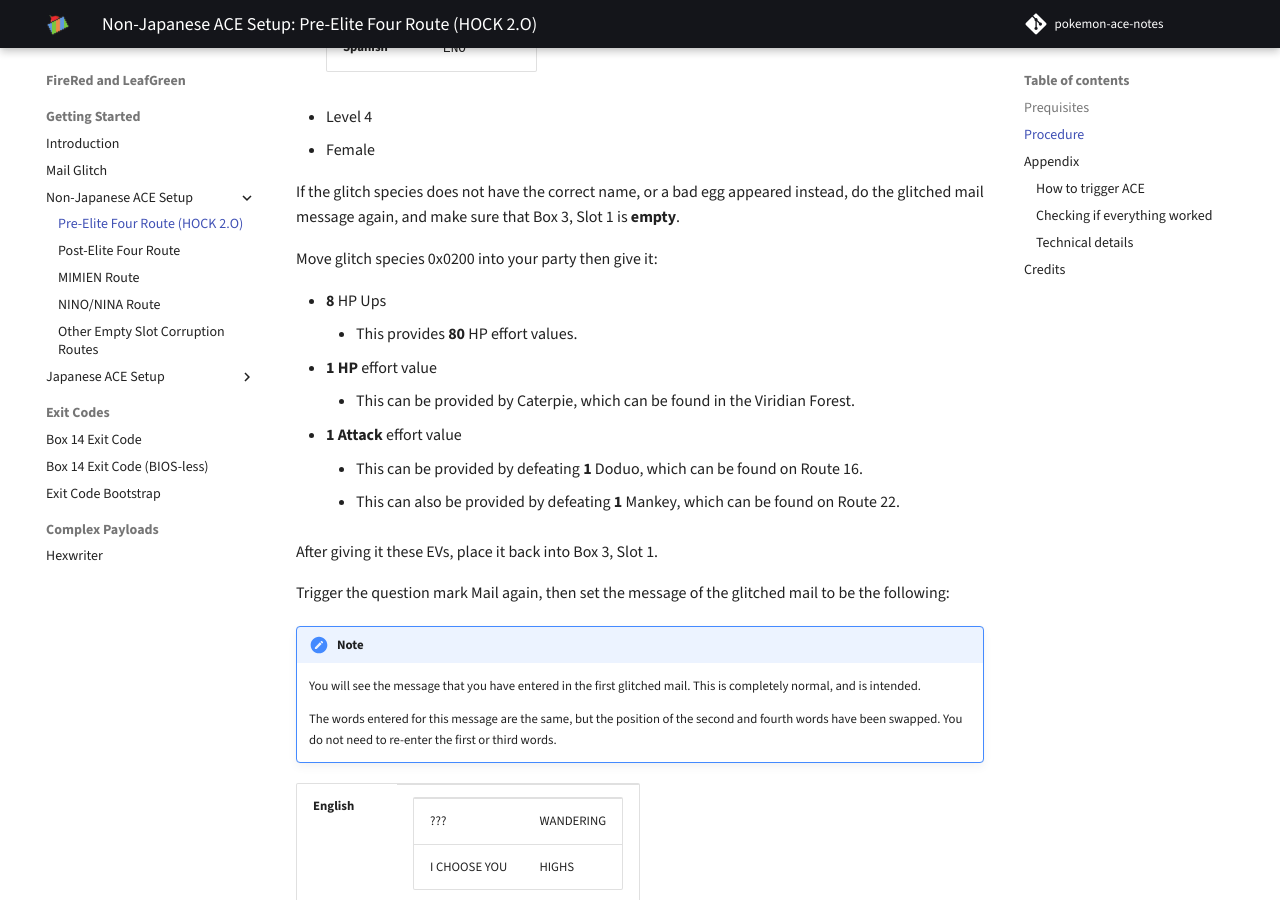
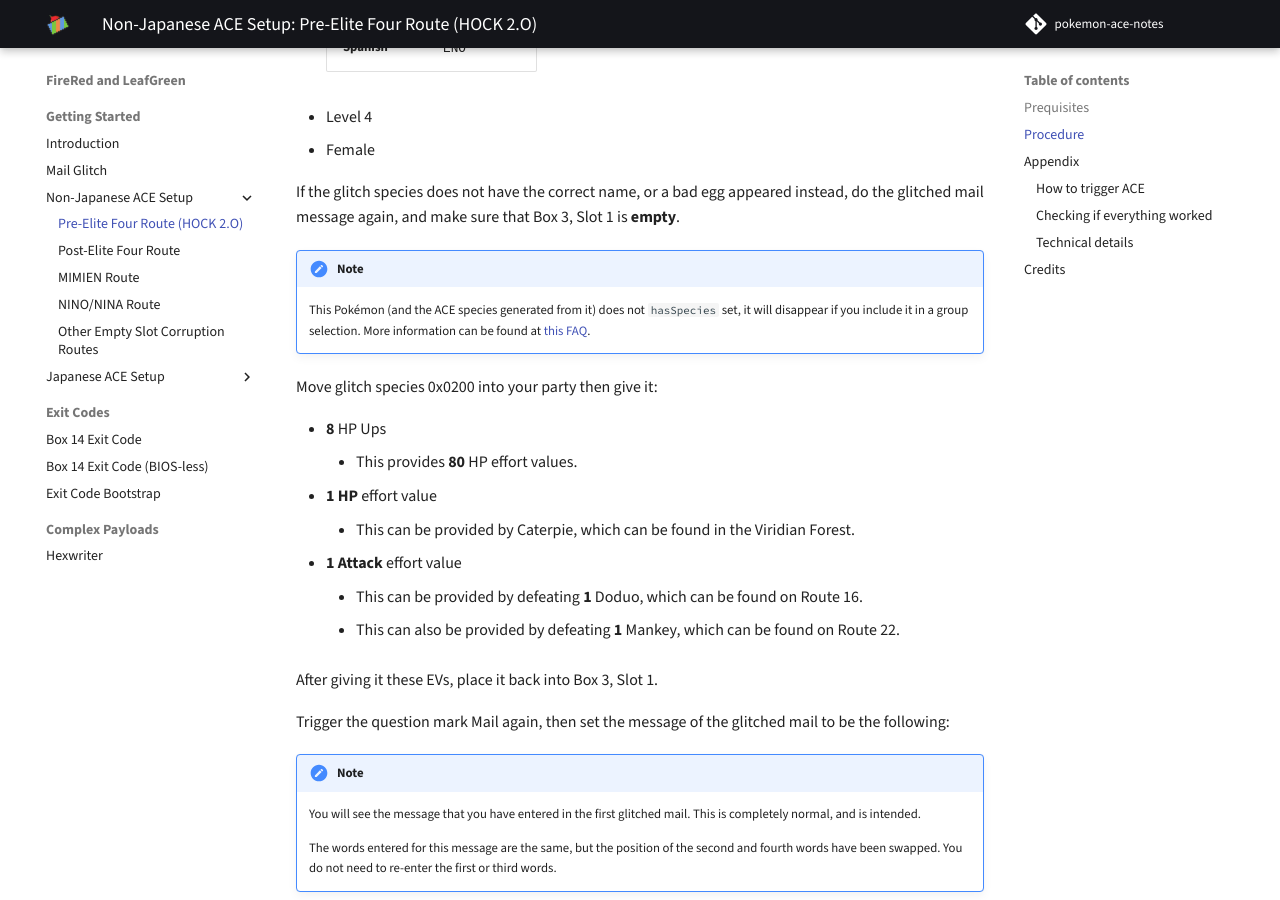
Before and after one commit to pomeg-letterbombers/pokemon-ace-notes, an MkDocs documentation site: the page built from content/frlg-non-jpn-pre-e4-route.md, in a window 1280 px wide and 900 px high, scrolled down 2005 px. Built offline with MkDocs 1.6.1 and Material for MkDocs 9.7.7, drawn with Linux system fonts in a browser that asks for light colours; comment, search, counter and statistics services are not loaded.

Commit message:
Add information about hasSpecies and group selection disappearance.

```diff
--- a/content/frlg-non-jpn-pre-e4-route.md
+++ b/content/frlg-non-jpn-pre-e4-route.md
@@ -152,6 +152,14 @@
 *   Female
 
 If the glitch species does not have the correct name, or a bad egg appeared instead, do the glitched mail message again, and make sure that Box 3, Slot 1 is **empty**.
+
+<div class="admonition note" markdown="block">
+<p class="admonition-title">Note</p>
+
+This Pokémon (and the ACE species generated from it) does not `hasSpecies` set, it will disappear if you include it in a group selection.
+More information can be found at [this FAQ](general-faq.md#my-pokémonegg-is-disappearing-when-i-move-them).
+
+</div>
 
 Move glitch species 0x0200 into your party then give it:
 
```
Also changed, not shown: content/frlg-non-jpn-other-empty-slot-routes.md (+8 -0 lines), content/frlg-non-jpn-post-e4-route.md (+3 -0 lines), content/mail-glitch.md (+5 -0 lines).
